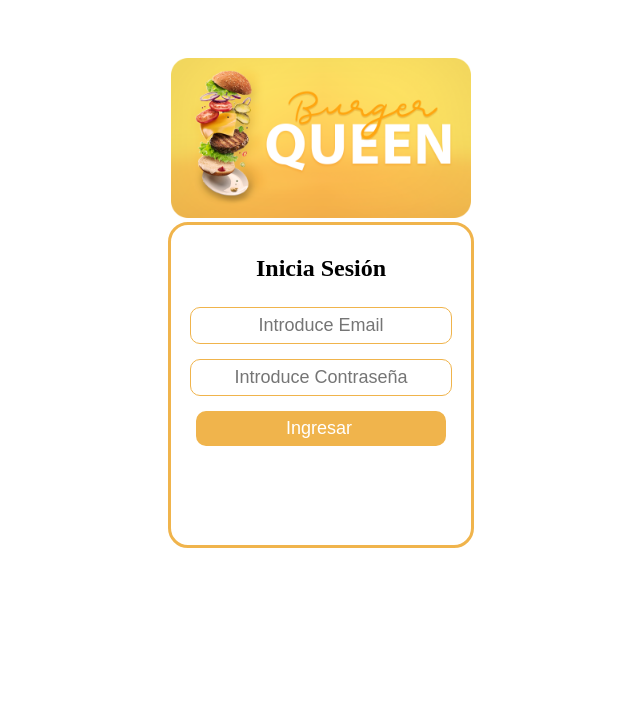
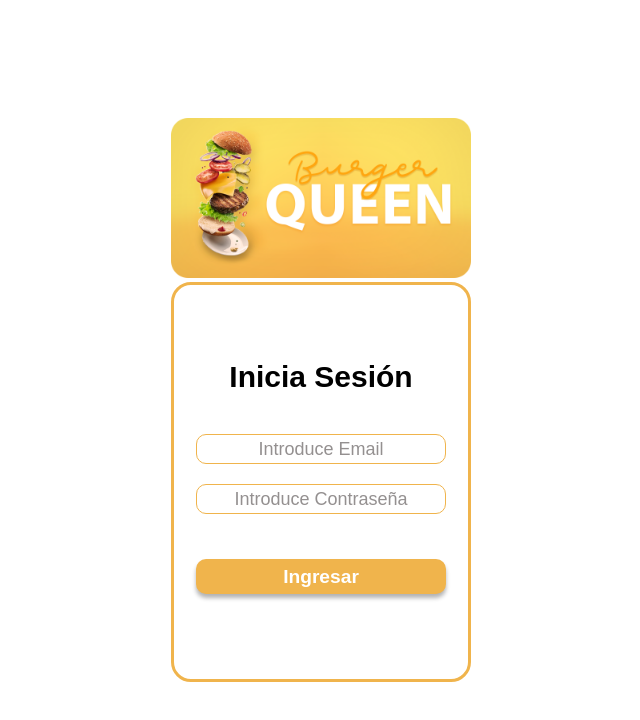
Before and after one commit to Laboratoria/BOG005-burger-queen-api-client, a React (Vite) app in the folder gourmet/: page / in a window 1280 px wide. Shown: the top 720 px of the page, without its empty margins (319-959 px from the left). Built offline with nearby package versions, Linux system fonts and the light colour scheme.

Commit message:
Login view styles

```diff
--- a/gourmet/index.html
+++ b/gourmet/index.html
@@ -4,7 +4,7 @@
     <meta charset="UTF-8" />
     <link rel="icon" type="image/svg+xml" href="/vite.svg" />
     <meta name="viewport" content="width=device-width, initial-scale=1.0" />
-    <title>Vite + React</title>
+    <title>Burger Queen</title>
   </head>
   <body>
     <div id="root"></div>
--- a/gourmet/src/styles/loginView.css
+++ b/gourmet/src/styles/loginView.css
@@ -1,80 +1,99 @@
-body {
-    display: flex;
-    justify-content: center;
-  }
+* {
+    margin: 0;
+    padding: 0;
+    box-sizing: border-box;
+}
 
-.loginComponent{
+html {
+    font-family: 'Poppins', sans-serif;
+}
+
+.loginComponent {
     display: flex;
     align-items: center;
-    margin-top: 50px;
+    justify-content: center;
     flex-direction: column;
+    width: 100vw;
+    min-height: 100vh;
 }
 
-.logoBurger{
+.logoBurger {
     height: 160px;
-
 }
 
-.boxForm{
-    width: 280px;
-    height: 300px;
+.boxForm {
+    width: 300px;
+    height: 400px;
     border: solid;
     border-radius: 20px;
     border-color: #F0B44C;
-    padding: 10px;
+    padding-top: 75px;
 }
 
-.loginForm{
+.loginForm {
     display: flex;
     flex-direction: column;
     align-items: center;
-    border:black;
+    gap: 20px;
 }
 
-.emailInput{
+.titleLogin {
+    margin-bottom: 20px;
+    font-size: 30px;
+}
+
+.emailInput {
     width: 250px;
-    height: 25px;
-    margin: 5px;
-    padding: 5px;
+    height: 30px;
     color: black;
-    font-size:large;
+    font-size: large;
     text-align: center;
     border-radius: 10px;
     border: 1.3px solid #F0B44C;
 }
+
 .emailInput:focus {
     border-color: #F9965E;
     outline: 0;
 }
 
-.passwordInput{
+.emailInput::placeholder {
+    color: rgb(148, 144, 144);
+}
+
+.passwordInput {
     width: 250px;
-    height: 25px;
-    margin: 10px;
-    padding: 5px;
+    height: 30px;
     color: black;
-    font-size:large;
+    font-size: large;
     text-align: center;
     border-radius: 10px;
     border: 1.3px solid #F0B44C;
 }
+
 .passwordInput:focus {
     border-color: #F9965E;
     outline: 0;
+}
+
+.passwordInput::placeholder {
+    color: rgb(148, 144, 144);
 }
 
 .loginBtn {
     width: 250px;
     height: 35px;
     color: white;
-    margin: 5px;
-    font-size:large;
+    margin-top: 25px;
+    font-size: larger;
+    font-weight: bold;
     border-radius: 10px;
     align-items: center;
     background-color: #F0B44C;
     border: white;
-    padding-right: 10px;
+    box-shadow: rgba(0, 0, 0, 0.3) 0 4px 4px;
 }
+
 .loginBtn:hover {
     background-color: #F9965E;
 }
```
